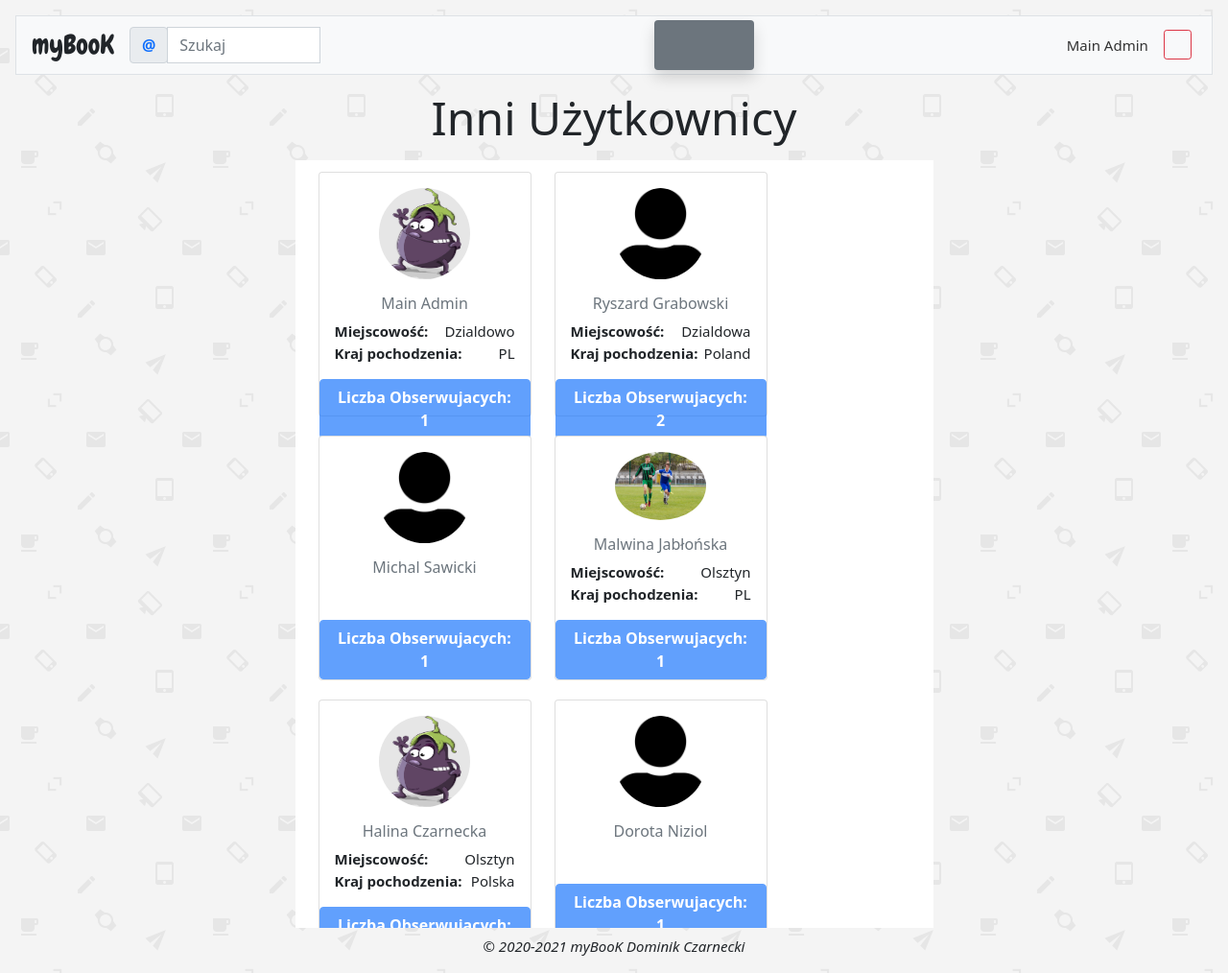
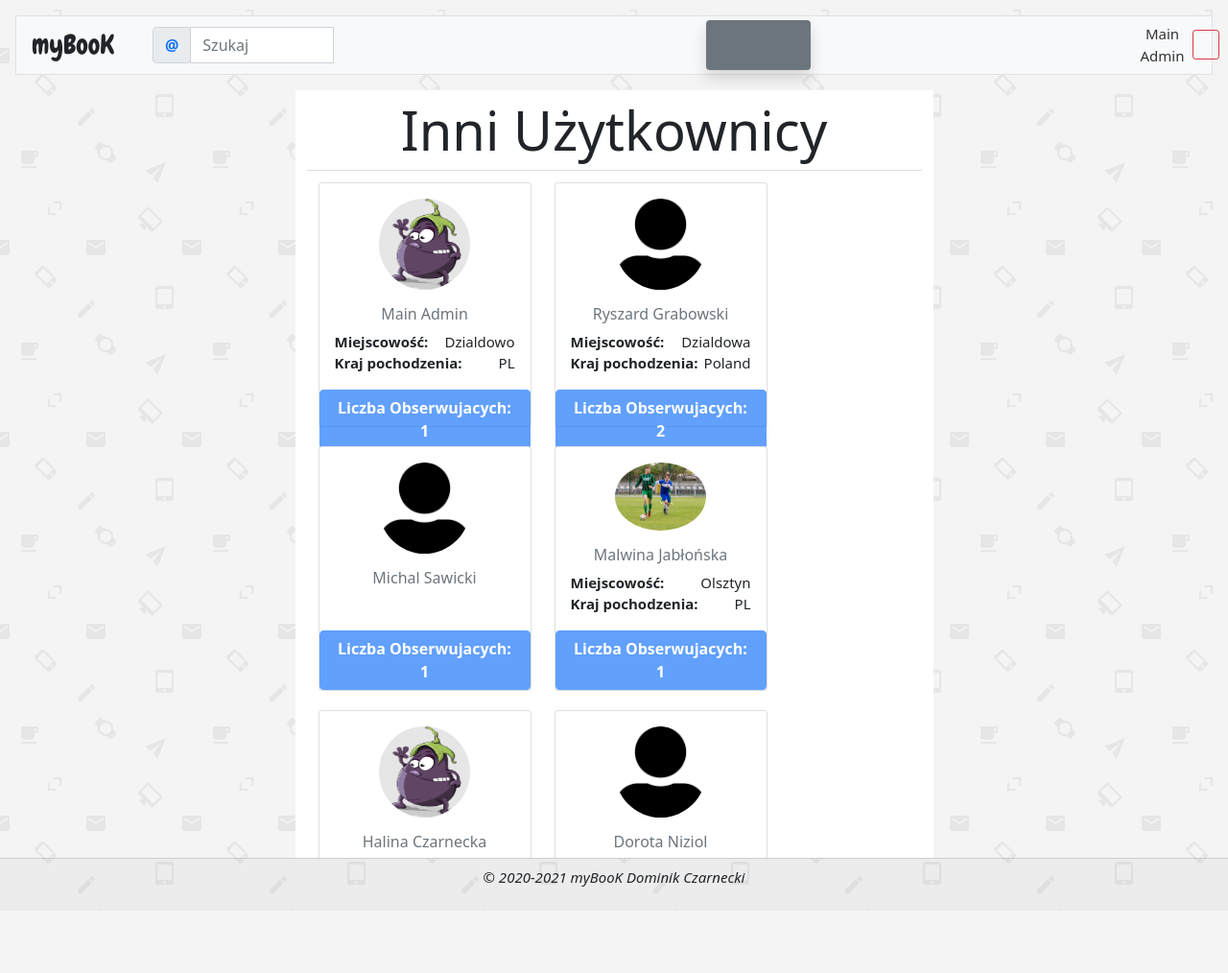
Before and after one commit to dominikCzarneckiQA/myBooK, a Django app: page /uzytkownicy/ in a window 1280 px wide. Shown: the whole page at 96% size. After the commit the page ends 949 px from the top, so only its background shows below. Run offline with Django 3.2, Linux system fonts and the light colour scheme; a user stored in the database is signed in; data comes from the database, SQL or seed files in the repository; both versions use the stored data as it was after the commit; some libraries are stand-ins or nearby versions; some web fonts are replaced.

Commit message:
fix userList.html

```diff
--- a/feed/templates/feed/followersPosts.html
+++ b/feed/templates/feed/followersPosts.html
@@ -25,7 +25,7 @@
             <div class="col-md-5  mx-auto card
                     overflow-hidden" style="min-height:150px; max-height:500px">
 
-                <div class="card-header border-0 bg-white">
+                <div class="card-header border-0  ">
 
                     <a href="{% url 'userProfile' post.postAuthor.profile.pk %}">
                         <strong class="link-primary">
@@ -34,7 +34,7 @@
 
                 </div>
 
-                <div class="img-thumbnail position-relative">
+                <div class="img-thumbnail border-0 position-relative">
                     <div class=" card  border-0  text-start  "
                          style="min-height:150px; max-height:599px;">
                         {{ post.postContent }}
--- a/konto/templates/konto/userList.html
+++ b/konto/templates/konto/userList.html
@@ -7,9 +7,10 @@
 {% block content %}
 
     <div class="container ">
-        <h3 class=" mx-auto display-5">Inni Użytkownicy</h3>
+
         <div class="row mt-3  ">
             <div class="col-md-7   bg-white mx-auto   overflow-auto" style="height:800px">
+                <h3 class=" mx-auto display-4 card-header bg-transparent">Inni Użytkownicy</h3>
                 {% for user in users %}
                     <div class="card-group mx-1  float-start p-2">
                         <div class="row ">
@@ -59,7 +60,7 @@
 
         </div>
     </div>
-    <footer class="bs-popover-bottom">
+    <footer class="card-footer">
         <p class=" font-italic fw-light"><em> © 2020-2021 myBooK Dominik Czarnecki</em></p>
     </footer>
 {% endblock %}
--- a/konto/templates/mainPage.html
+++ b/konto/templates/mainPage.html
@@ -45,7 +45,7 @@
         </h3>
     </a>
 
-    <nav class="navbar navbar-light bg-light mx-auto  ">
+    <nav class="navbar navbar-light bg-light   mx-4">
         <form class="form-inline " method="get" action="{% url 'user_search' %}">
             <div class="input-group">
                 <div class="input-group-prepend">
@@ -66,7 +66,7 @@
     </button>
 
     <div class="collapse navbar-collapse mx-1" id="navbarSupportedContent">
-    <div class=" justify-content-center  col-md-10">
+    <div class=" justify-content-center  col-md-11">
         <div class="row">
             <ul class=" nav  nav-navbar     col-md-10 justify-content-center  mb-lg-0  ">
                 <li class="nav-item mx-2 col-md-2">
@@ -123,7 +123,7 @@
         {{ request.user.first_name }} {{ request.user.last_name }}
     </a>
 
-    <div class="dropdown   mx-3 ">
+    <div class="dropdown mx-2 ">
         <button class=" btn  btn-sm btn-outline-danger   " data-bs-toggle="dropdown" aria-expanded="false">
             <i class="fas fa-chevron-down"></i>
         </button>
```
Also changed, not shown: db.sqlite3.
